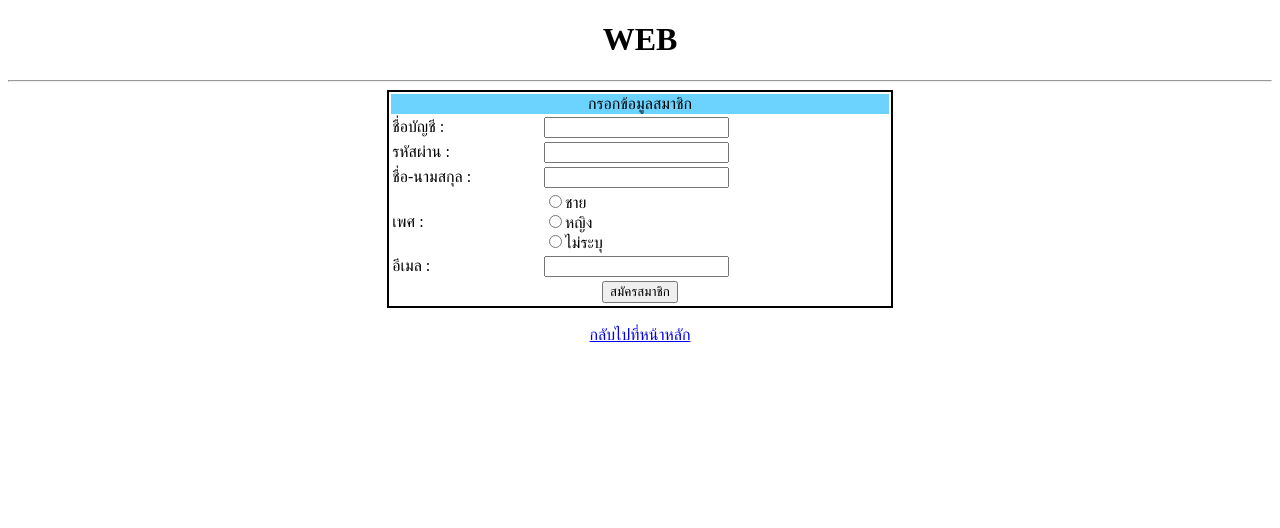
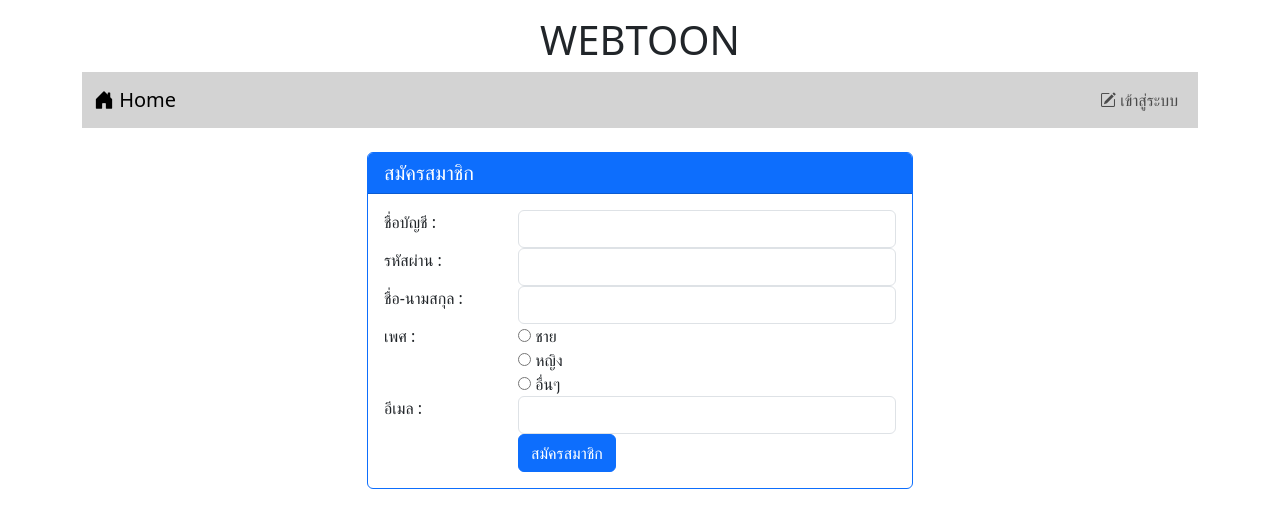
Before and after one commit to RachataKH/Project-web, a PHP site: page /register.php in a window 1280 px wide. Shown: the top 528 px of the page. Run offline with PHP 8.4, Linux system fonts and the light colour scheme.

Commit message:
register_save
register_save

```diff
--- a/register.php
+++ b/register.php
@@ -1,20 +1,76 @@
 <?php
 session_start();
-if (isset($_SESSION["id"])){
+if (isset($_SESSION["id"])) {
     header("location:index.php");
 }
 ?>
 <!DOCTYPE html>
 <html lang="en">
+
 <head>
     <meta charset="UTF-8">
     <meta name="viewport" content="width=device-width, initial-scale=1.0">
+    <link href="https://cdn.jsdelivr.net/npm/bootstrap@5.3.3/dist/css/bootstrap.min.css" rel="stylesheet" integrity="sha384-QWTKZyjpPEjISv5WaRU9OFeRpok6YctnYmDr5pNlyT2bRjXh0JMhjY6hW+ALEwIH" crossorigin="anonymous">
+    <script src="https://cdn.jsdelivr.net/npm/bootstrap@5.3.3/dist/js/bootstrap.bundle.min.js" integrity="sha384-YvpcrYf0tY3lHB60NNkmXc5s9fDVZLESaAA55NDzOxhy9GkcIdslK1eN7N6jIeHz" crossorigin="anonymous"></script>
+    <link rel="stylesheet" href="https://cdn.jsdelivr.net/npm/bootstrap-icons@1.11.3/font/bootstrap-icons.min.css">
     <title>register</title>
 </head>
+
 <body>
-    <h1 style="text-align: center;">WEB</h1>
-    <hr>
-    <table style="border: 2px solid black; width: 40%;" align="center">
+    <div class="container-lg">
+        <h1 style="text-align: center;" class="mt-3">WEBTOON</h1>
+        <?php include "nav.php" ?>
+        <div class="row mt-4">
+            <div class="col-sm-10 col-md-8 col-lg-6 mx-auto">
+                <div class="card border-primary">
+                    <h5 class="card-header bg-primary text-white">สมัครสมาชิก</h5>
+                    <div class="card-body">
+                        <form action="register_save.php" method="post">
+                        <div class="row">
+                            <label class="col-lg-3 col-from-label" for="">ชื่อบัญชี :</label>
+                            <div class="col-lg-9">
+                                <input type="text" name="login" class="form-control" required>
+                            </div>
+                        </div>
+                        <div class="row">
+                            <label class="col-lg-3 col-from-label" for="">รหัสผ่าน :</label>
+                            <div class="col-lg-9">
+                                <input type="password" name="pwd" class="form-control" required>
+                            </div>
+                        </div>
+                        <div class="row">
+                            <label class="col-lg-3 col-from-label" for="">ชื่อ-นามสกุล :</label>
+                            <div class="col-lg-9">
+                                <input type="text" name="name" class="form-control" required>
+                            </div>
+                        </div>
+                        <div class="row">
+                                <label class="col-lg-3 col-from-label" for="">เพศ :</label>
+                                <div class="col-lg-9">
+                                <input name="gender" value="m" type="radio"> ชาย <br>
+                                <input name="gender" value="f" type="radio"> หญิง <br>
+                                <input name="gender" value="o" type="radio"> อื่นๆ
+                                </div>
+                        </div>
+                        <div class="row">
+                            <label class="col-lg-3 col-from-label" for="">อีเมล :</label>
+                            <div class="col-lg-9">
+                                <input type="text" name="email" class="form-control" required>
+                            </div>
+                        </div>
+                        <div class="row">
+                        <label class="col-lg-3 col-from-label" for=""></label>
+                            <div class="col-lg-9" >
+                                <input type="submit" class="btn btn-primary " value="สมัครสมาชิก">
+                            </div>
+                        </div>
+                        </form>
+                    </div>
+                </div>
+            </div>
+        </div>
+    </div>
+    <!-- <table style="border: 2px solid black; width: 40%;" align="center">
         <tr><td colspan="2" align="center" style="background-color: #6cd2fe;">กรอกข้อมูลสมาชิก</td></tr>
         <tr><td>ชื่อบัญชี :</td><td><input type="text" name="Login"></td></tr>
         <tr><td>รหัสผ่าน :</td><td><input type="password" name="Password"></td></tr>
@@ -30,6 +86,7 @@ if (isset($_SESSION["id"])){
     <br>
     <div style="text-align: center;">
         <a href="index.html">กลับไปที่หน้าหลัก</a>
-    </div>
+    </div> -->
 </body>
+
 </html>
```
Also changed, not shown: login.php (+14 -5 lines), project-wed.sql (added, +147 -0 lines), register_save.php (added, +13 -0 lines), verify.php (+28 -27 lines).
